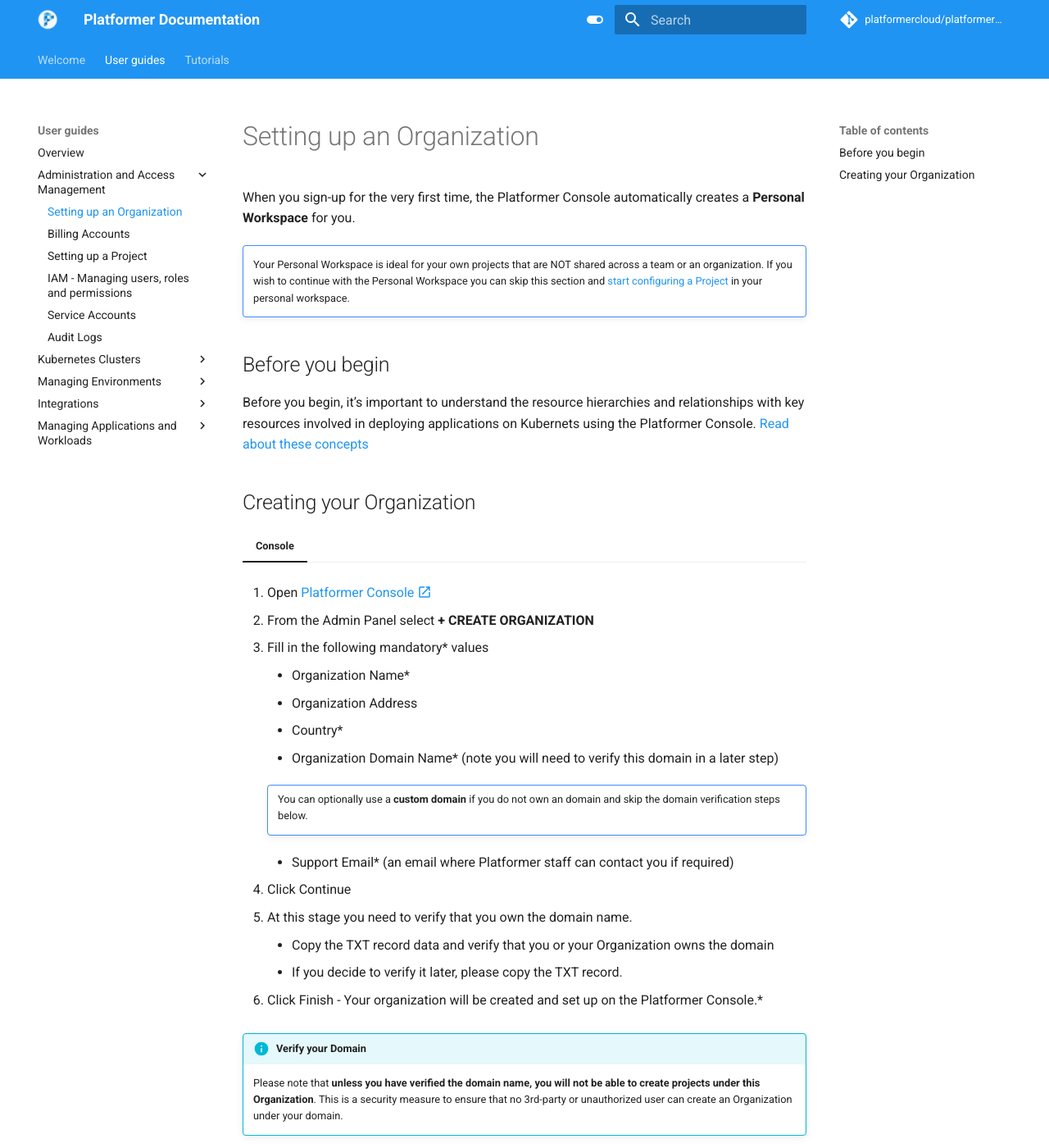
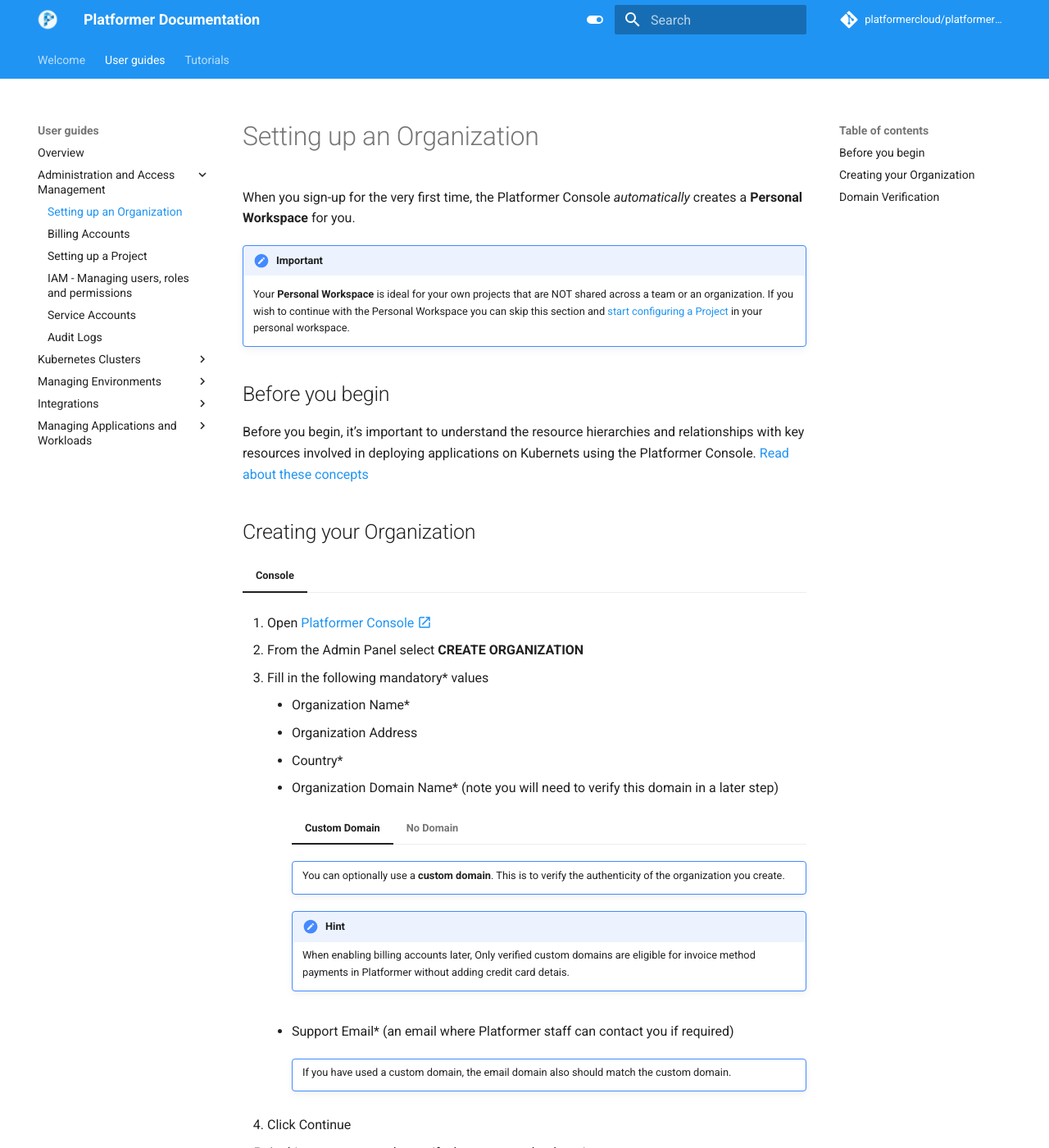
Before and after one commit to platformercloud/platformer-docs, an MkDocs documentation site: the page built from docs/user-guides/administration/02-organizations.md, in a window 1280 px wide and 1400 px high. Shown: the whole window at 82% size. Built offline with MkDocs 1.6.1 and Material for MkDocs 9.7.7, drawn with Linux system fonts in a browser that asks for light colours; comment, search, counter and statistics services are not loaded; some of the changed text lies outside the part shown.

Commit message:
organization overviews

```diff
--- a/docs/user-guides/administration/02-organizations.md
+++ b/docs/user-guides/administration/02-organizations.md
@@ -6,10 +6,10 @@
 ---
 
 
-When you sign-up for the very first time, the Platformer Console automatically creates a **Personal Workspace** for you.
+When you sign-up for the very first time, the Platformer Console *automatically* creates a **Personal Workspace** for you.
 
-!!! note ""
-    Your Personal Workspace is ideal for your own projects that are NOT shared across a team or an organization. If you wish to continue with the Personal Workspace you can skip this section and [start configuring a Project](./projects) in your personal workspace.
+!!! important
+    Your **Personal Workspace** is ideal for your own projects that are NOT shared across a team or an organization. If you wish to continue with the Personal Workspace you can skip this section and [start configuring a Project](./projects) in your personal workspace.
 
 ## Before you begin
 
@@ -23,7 +23,7 @@
 
   1. Open <a href="https://beta.console.platformer.com/" target="_"> Platformer Console :material-open-in-new:</a>
 
-  2. From the Admin Panel select **+ CREATE ORGANIZATION**
+  2. From the Admin Panel select **CREATE ORGANIZATION**
 
   3. Fill in the following mandatory* values
     - Organization Name*
@@ -31,10 +31,27 @@
     - Country*
     - Organization Domain Name* (note you will need to verify this domain in a later step)
 
-    !!! note ""
-        You can optionally use a **custom domain** if you do not own an domain and skip the domain verification steps below.
+        === "Custom Domain"
+
+            !!! note ""
+                You can optionally use a **custom domain**. This is to verify the authenticity of the organization you create.
+
+            !!! hint
+                When enabling billing accounts later, Only verified custom domains are eligible for invoice method payments in Platformer without adding credit card detais.
+
+
+        === "No Domain"
+
+            !!! note ""
+                If you do not own a domain, a Platformer domain will be assigned to you. You can skip the verification process explained at section 5.
+
+            !!! hint
+                Only Credit Card based billing accounts are accepted for Organizations with a Platformer Domain.
 
     - Support Email* (an email where Platformer staff can contact you if required)
+
+        !!! hint ""
+            If you have used a custom domain, the email domain also should match the custom domain.
 
   4. Click Continue
 
@@ -42,8 +59,28 @@
     - Copy the TXT record data and verify that you or your Organization owns the domain
     - If you decide to verify it later, please copy the TXT record.
 
+    !!! info "Verify your Domain"
+        Please note that **unless you have verified the domain name, you will not be able to create projects under this Organization**. This is a security measure to ensure that no 3rd-party or unauthorized user can create an Organization under your domain.
+
+        [Read more on domain verification here](#domain-verification).
   6. Click Finish - Your organization will be created and set up on the Platformer Console.*
 
 
-!!! info "Verify your Domain"
-    Please note that **unless you have verified the domain name, you will not be able to create projects under this Organization**. This is a security measure to ensure that no 3rd-party or unauthorized user can create an Organization under your domain.
+
+
+## Domain Verification
+
+If you are an Enterprise Account, and you have created an Organization with a Custom Domain, you have to go through the domain verification process before the organization gets activated in Platformer Console.
+
+1. To verify the custom domain, you will see a screen as shown below
+  ![](/assets/images//docs/custom-domain.png)
+
+2. Copy the text and add it as a TXT record for your domain using your domain account portal.
+
+    !!! info "TXT Records"
+        This outside the scope of Platformer and is typically handled by a DNS provider such as GoDaddy, CloudFlare, Route53 etc. <a href="https://www.cloudflare.com/learning/dns/dns-records/dns-txt-record/" target="_"> Read more on TXT records here. :material-open-in-new:</a>
+
+3. Once you have added the TXT record, Please press the verify button for Platformer to verify your domain.
+
+    !!! important
+        It takes about 2-5 minutes for the DNS record to propergate.
```
Also changed, not shown: overrides/assets/images/docs/custom-domain.png (added).
